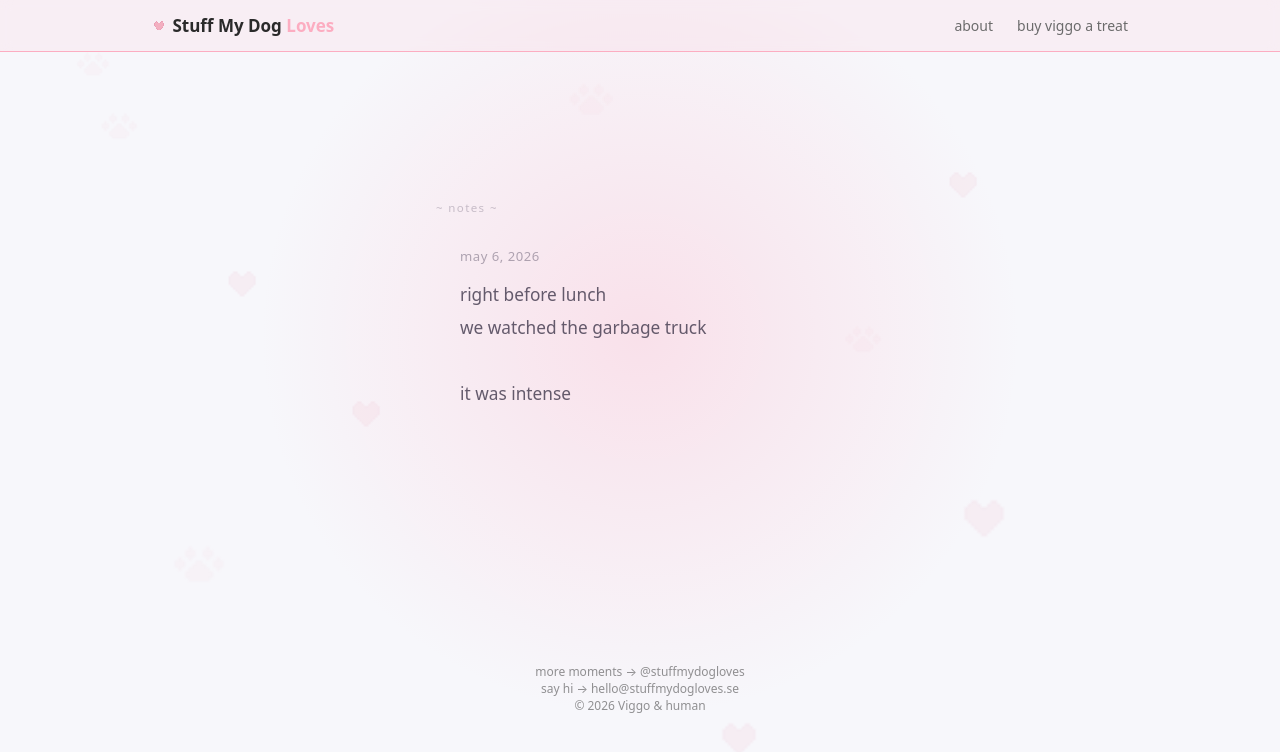
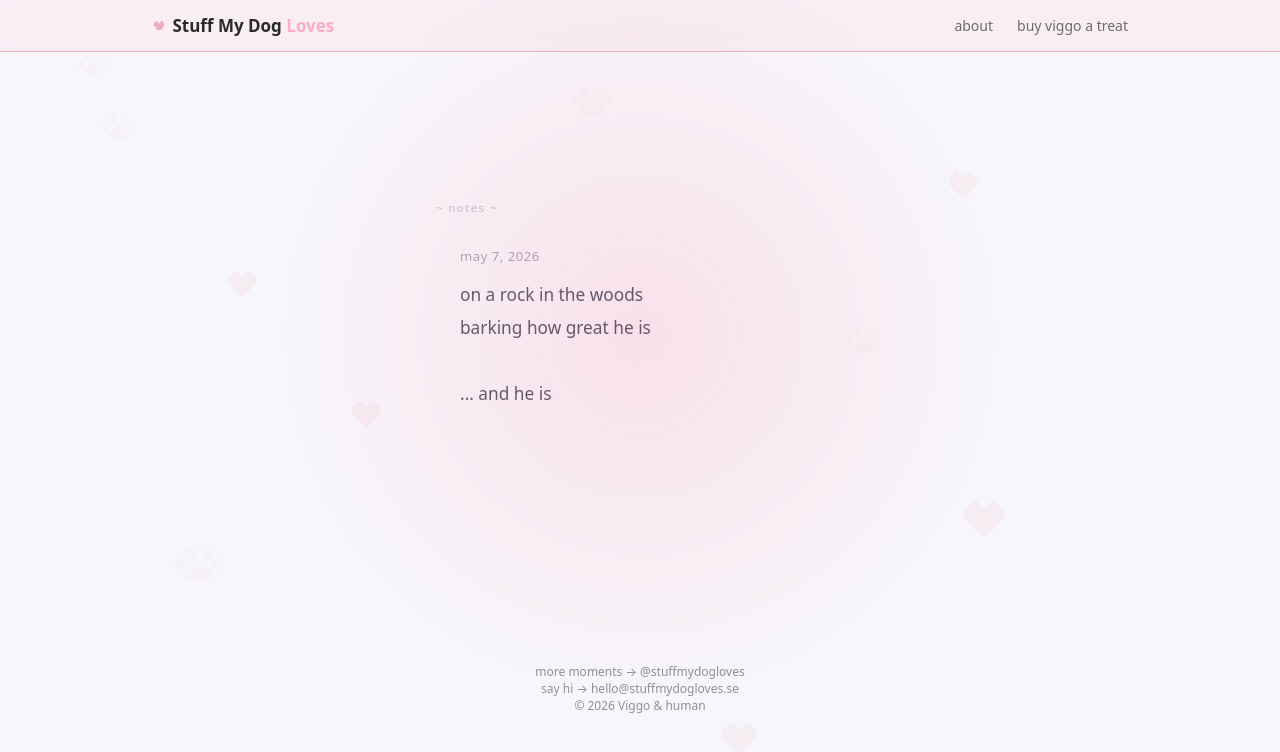
Before and after one commit to osmy25/stuff-my-dog-loves, a Next.js app: page /notes in a window 1280 px wide. Shown: the top 752 px of the page. Built offline with nearby package versions, Linux system fonts and the light colour scheme.

Commit message:
changed note order

```diff
--- a/app/notes/NotesClient.jsx
+++ b/app/notes/NotesClient.jsx
@@ -1,30 +1,13 @@
 "use client";
 
-import { useEffect, useState } from "react";
+import { useState } from "react";
 import styles from "./page.module.css";
 
 export default function NotesClient({ notes }) {
-  const [currentNote, setCurrentNote] = useState(notes[0]);
+  const [currentIndex, setCurrentIndex] = useState(notes.length - 1);
   const [visible, setVisible] = useState(true);
 
-  useEffect(() => {
-    setCurrentNote(
-      notes[Math.floor(Math.random() * notes.length)]
-    );
-  }, [notes]);
-
-  function getRandomNote(excludeText) {
-    let next;
-
-    do {
-      next = notes[Math.floor(Math.random() * notes.length)];
-    } while (
-      notes.length > 1 &&
-      next.text === excludeText
-    );
-
-    return next;
-  }
+  const currentNote = notes[currentIndex];
 
   function switchNote() {
     if (!visible) return;
@@ -32,9 +15,9 @@ export default function NotesClient({ notes }) {
     setVisible(false);
 
     setTimeout(() => {
-      const nextNote = getRandomNote(currentNote.text);
-
-      setCurrentNote(nextNote);
+      setCurrentIndex((prevIndex) =>
+        prevIndex === 0 ? notes.length - 1 : prevIndex - 1
+      );
 
       setVisible(true);
     }, 600);
@@ -51,9 +34,7 @@ export default function NotesClient({ notes }) {
       >
         <p className={styles.date}>{currentNote.date}</p>
 
-        <p className={styles.text}>
-          {currentNote.text}
-        </p>
+        <p className={styles.text}>{currentNote.text}</p>
       </div>
     </article>
   );
```
